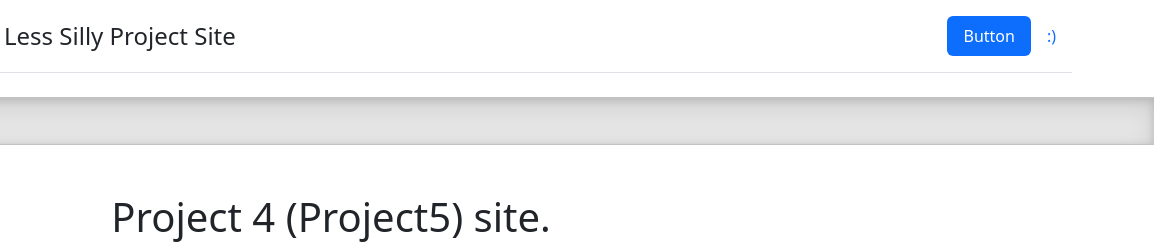
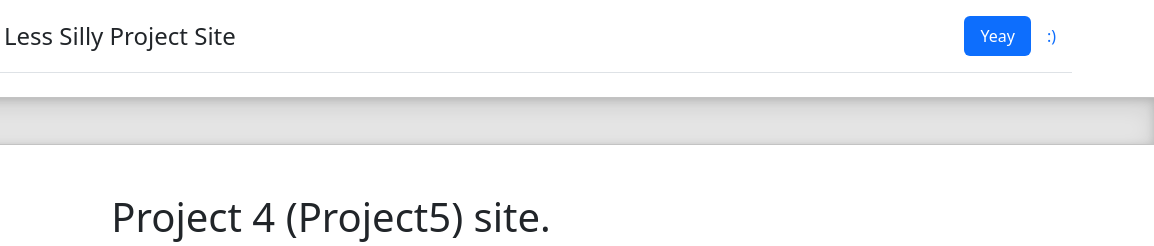
Before and after one commit to WSU-kduncan/s24cicd-Snekman23, a plain HTML site: page site/index.html in a window 1280 px wide. Shown: the top 246 px of the page, 126-1280 px from the left. Drawn offline with Linux system fonts and the light colour scheme.

Commit message:
Update index

```diff
--- a/site/index.html
+++ b/site/index.html
@@ -110,7 +110,7 @@
       </a>
 
       <ul class="nav nav-pills">
-        <li class="nav-item"><a href="#" class="nav-link active" aria-current="page">Button</a></li>
+        <li class="nav-item"><a href="#" class="nav-link active" aria-current="page">Yeay</a></li>
         <li class="nav-item"><a href="email.html" class="nav-link">:)</a></li>
       </ul>
     </header>
```
